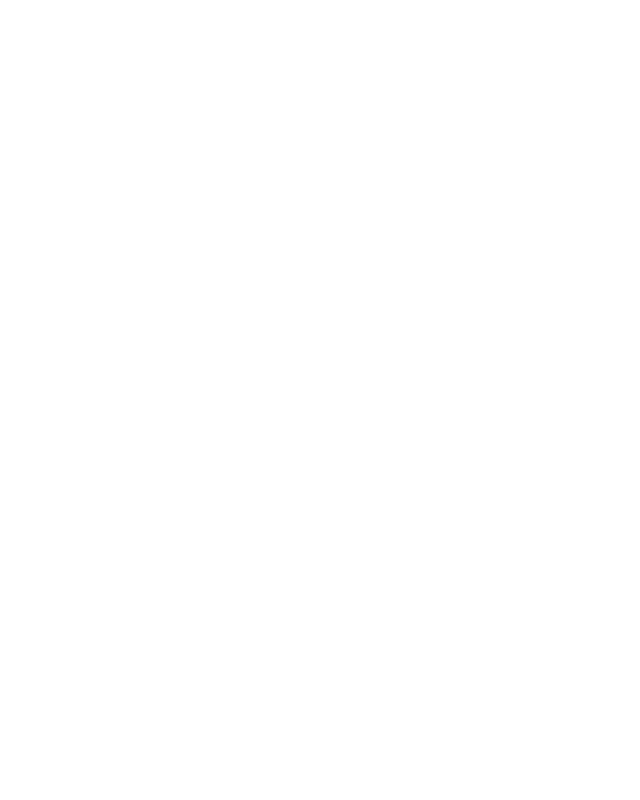
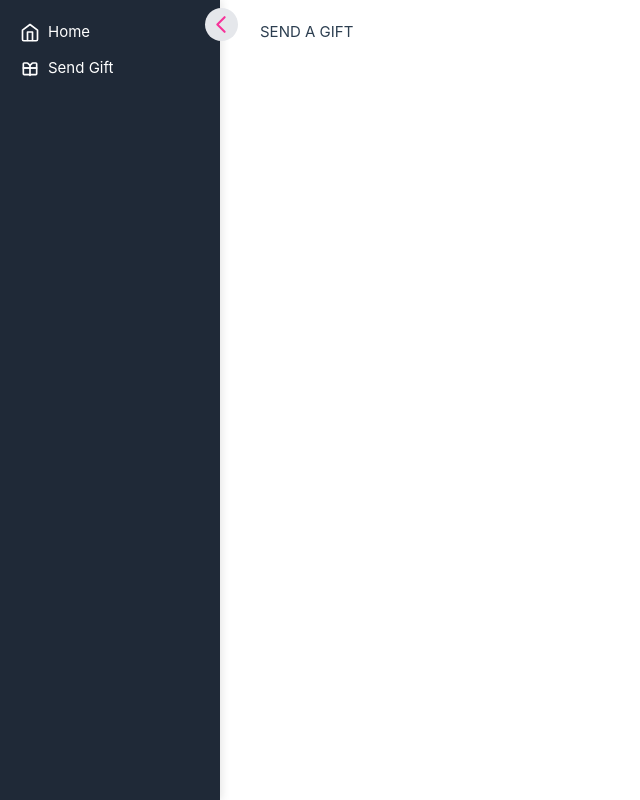
Before and after one commit to Misha158/vue-project, a Vue app: page /send-a-gift in a window 1280 px wide. Before the commit this address had no page. Shown: the whole page, without its empty margins (0-640 px from the left). Built offline with nearby package versions, Linux system fonts and the light colour scheme.

Commit message:
Form with steps - created route and page template

```diff
--- /dev/null
+++ b/src/components/icons/IconSendGift.vue
@@ -0,0 +1,19 @@
+<template>
+  <svg
+    class="icon"
+    xmlns="http://www.w3.org/2000/svg"
+    fill="none"
+    viewBox="0 0 24 24"
+    stroke="currentColor"
+  >
+    <!-- Верх банта -->
+    <path stroke-linecap="round" stroke-linejoin="round" stroke-width="2" d="M12 8V21M20 12H4" />
+    <!-- Коробка -->
+    <path
+      stroke-linecap="round"
+      stroke-linejoin="round"
+      stroke-width="2"
+      d="M20 12v7a1 1 0 01-1 1H5a1 1 0 01-1-1v-7m16 0H4m0 0V7a1 1 0 011-1h3.6a1 1 0 01.9.55L12 9l2.5-2.45a1 1 0 01.9-.55H19a1 1 0 011 1v5z"
+    />
+  </svg>
+</template>
--- a/src/components/sidebar/MySidebar.vue
+++ b/src/components/sidebar/MySidebar.vue
@@ -13,7 +13,12 @@
     </div>
 
     <nav class="menu">
-      <RouterLink v-for="item in links" :key="item.href" :to="item.href" class="menu-item">
+      <RouterLink
+        v-for="item in links"
+        :key="item.href"
+        :to="{ name: item.componentName }"
+        class="menu-item"
+      >
         <UiTooltip v-if="isCollapsed" :text="item.label">
           <div>
             <component :is="item.icon" class="icon" />
@@ -35,10 +40,12 @@
 import IconArrow from '@/components/icons/IconArrow.vue';
 import UiTooltip from '@/components/UiTooltip.vue';
 import { ref } from 'vue';
+import IconSendGift from '@/components/icons/IconSendGift.vue';
+import { RouterType } from '@/router';
 
 const links = [
-  { label: 'Главная', href: '/home', icon: IconHome },
-  { label: 'Контакты', href: '/contact', icon: IconContacts },
+  { label: 'Home', componentName: RouterType.HOME, icon: IconHome },
+  { label: 'Send Gift', componentName: RouterType.SEND_GIFT, icon: IconSendGift },
 ];
 
 const isCollapsed = ref(false);
--- a/src/router/index.ts
+++ b/src/router/index.ts
@@ -2,10 +2,12 @@
 import HomeView from '@/views/HomeView.vue';
 import MySidebar from '@/components/sidebar/MySidebar.vue';
 import MainLayout from '@/layout/MainLayout.vue';
+import SendGiftView from "@/views/SendGiftView.vue";
 
 export enum RouterType {
   SIDEBAR = 'sidebar',
   HOME = 'home',
+  SEND_GIFT = 'send-gift',
 }
 
 const router = createRouter({
@@ -21,6 +23,11 @@
           name: RouterType.HOME,
           component: HomeView,
         },
+        {
+          path: 'send-a-gift',
+          name: RouterType.SEND_GIFT,
+          component: SendGiftView,
+        },
       ],
     },
   ],
--- /dev/null
+++ b/src/views/SendGiftView.vue
@@ -0,0 +1,7 @@
+<template>
+  <div>SEND A GIFT</div>
+</template>
+
+<script setup lang="ts"></script>
+
+<style scoped></style>
```
